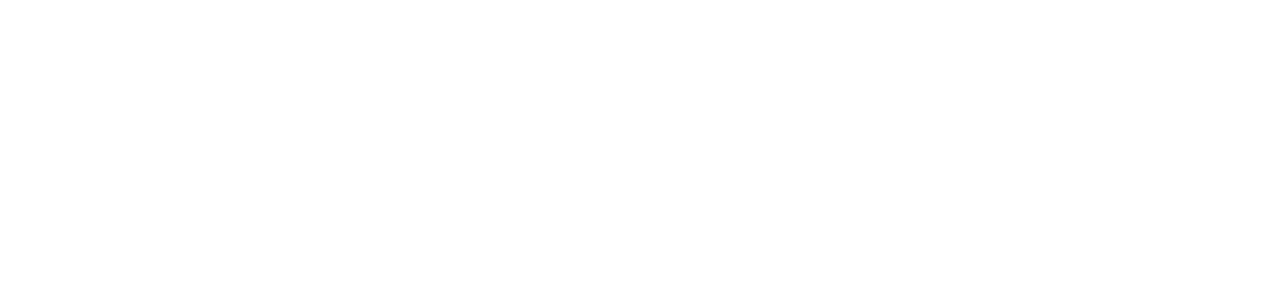
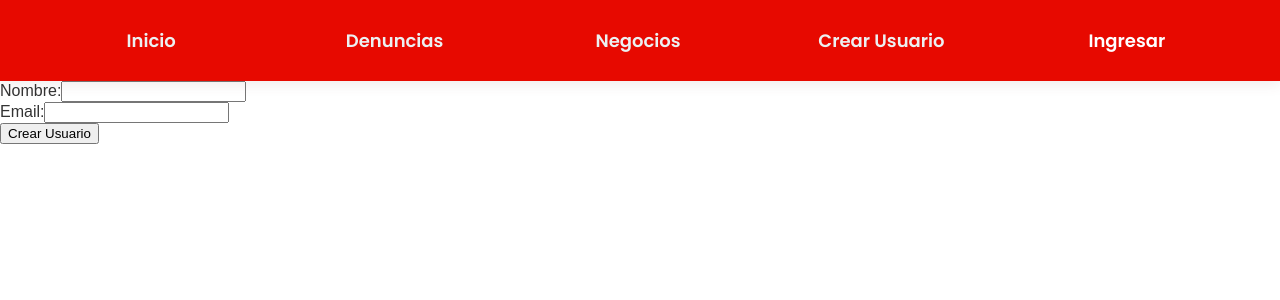
Before and after one commit to FabianSSJ/APP-LOJA-PRINCIPAL, a React (Create React App) app: page /crear-usuario in a window 1280 px wide. Before the commit this address had no page. Shown: the top 300 px of the page. Built offline with nearby package versions, Linux system fonts and the light colour scheme.

Commit message:
BIG UPDATE

```diff
--- a/database/connect.js
+++ b/database/connect.js
@@ -1,6 +1,6 @@
 const { Sequelize } = require("sequelize");
 
-const sequelize = new Sequelize("app-loja", "root", "", {
+const sequelize = new Sequelize("PROYECTOGRUPAL", "root", "", {
     host: "localhost",
     dialect: "mysql",
     logging: false,
@@ -9,7 +9,7 @@ const sequelize = new Sequelize("app-loja", "root", "", {
 (async () => {
     try {
         await sequelize.authenticate();
-        console.log("Conexión a la base de datos exitosa.");
+        console.log("Se Conecto a la base de datos");
     } catch (error) {
         console.error("Error al conectar con la base de datos:", error);
     }
--- a/package.json
+++ b/package.json
@@ -3,11 +3,15 @@
   "version": "0.1.0",
   "private": true,
   "dependencies": {
+    "body-parser": "^1.20.3",
     "cra-template": "1.2.0",
+    "express": "^4.21.2",
+    "mysql2": "^3.12.0",
     "react": "^19.0.0",
     "react-dom": "^19.0.0",
     "react-router-dom": "^7.0.2",
     "react-scripts": "5.0.1",
+    "sequelize": "^6.37.5",
     "web-vitals": "^2.1.4"
   },
   "scripts": {
--- a/src/App.js
+++ b/src/App.js
@@ -1,44 +1,19 @@
 import React from 'react';
-import './App.css'; // Asegúrate de crear este archivo para los estilos
-import { useNavigate } from 'react-router-dom';
+import './App.css';
+import AppRouter from './routes/router';
+import BarraDeNavegacion from './pages/BarraDeNavegacion';
+import { useLocation } from 'react-router-dom';
 
 function App() {
-  const navigate = useNavigate();
+  const location = useLocation();
 
-  const handleNextClick = () => {
-    navigate('/inicio');
-  };
+  // Ocultar la barra de navegación en la página de bienvenida
+  const hideNavbarRoutes = ['/']; // Agrega más rutas si necesitas ocultarla en otras páginas
 
   return (
-    <div className="container">
-      <div className="image-section">
-        <img
-          src="/images/fondo.jpg"
-          alt="Puerta de la Ciudad"
-          className="background-image"
-        />
-
-      </div>
-      <div className="text-section">
-        <h1>¡Bienvenido/a!</h1>
-        <p>
-          En nuestra plataforma te vamos a brindar la oportunidad de hacer la diferencia en tu comunidad.
-          Si eres residente de la ciudad de Loja, aquí podrás denunciar problemas y compartir información sobre tu barrio.
-        </p>
-        <p>
-          ¿Hay un bache en la calle de tu barrio y necesita ser arreglado de forma urgente?
-          ¿Un poste de luz dejo de funcionar? ¿Algún problema en cuanto a seguridad?
-        </p>
-        <p>
-          Este es el lugar para que puedas hacerlo conocer.
-        </p>
-        <p>
-          Únete a nosotros para mejorar nuestra comunidad. Denuncia y construye el buen vivir en tu barrio.
-        </p>
-        <button className="next-button" onClick={handleNextClick}>
-          Siguiente
-        </button>
-      </div>
+    <div>
+      {!hideNavbarRoutes.includes(location.pathname) && <BarraDeNavegacion />}
+      <AppRouter />
     </div>
   );
 }
--- a/src/index.js
+++ b/src/index.js
@@ -1,29 +1,12 @@
 import React from 'react';
 import ReactDOM from 'react-dom/client';
 import './index.css';
-import reportWebVitals from './reportWebVitals';
-import './App.css';
+import App from './App';
 import { BrowserRouter } from 'react-router-dom';
-import AppRoutes from './routes/router';
 
 const root = ReactDOM.createRoot(document.getElementById('root'));
 root.render(
-  <React.StrictMode>
-    <AppRoutes />
-  </React.StrictMode>
+  <BrowserRouter>
+    <App />
+  </BrowserRouter>
 );
-
-// If you want to start measuring performance in your app, pass a function
-// to log results (for example: reportWebVitals(console.log))
-// or send to an analytics endpoint. Learn more: https://bit.ly/CRA-vitals
-reportWebVitals();
-ReactDOM.render(
-  <BrowserRouter>
-    <AppRoutes />
-  </BrowserRouter>,
-  document.getElementById('root')
-);
-
-root.render(
-  <AppRoutes />
-);
--- a/src/Content/pages/BarraDeNavegacion.js
+++ b/src/pages/BarraDeNavegacion.js
@@ -1,5 +1,6 @@
 import React, { useState, useEffect, useRef } from 'react';
-import './BarraDeNavegacion.css'; // Importar los estilos
+import { Link } from 'react-router-dom';
+import './BarraDeNavegacion.css';
 
 function BarraDeNavegacion() {
   const [isLoggedIn, setIsLoggedIn] = useState(false);
@@ -44,6 +45,8 @@ function BarraDeNavegacion() {
         <span className="navbar-divider" />
         <a href="#negocios" className="navbar-item">Negocios</a>
         <span className="navbar-divider" />
+        <Link to="/crear-usuario" className="navbar-item">Crear Usuario</Link>
+        <span className="navbar-divider" />
         <button onClick={toggleLoginForm} className="navbar-item">
           {isLoggedIn ? 'Cerrar sesión' : 'Ingresar'}
         </button>
--- /dev/null
+++ b/src/pages/Bienvenida.js
@@ -0,0 +1,45 @@
+import React from 'react';
+import { useNavigate } from 'react-router-dom';
+import '../App.css'; // Asegúrate de tener los estilos correctos
+
+const Bienvenida = () => {
+  const navigate = useNavigate();
+
+  const handleNextClick = () => {
+    navigate('/inicio');
+  };
+
+  return (
+    <div className="container">
+      <div className="image-section">
+        <img
+          src="/images/fondo.jpg"
+          alt="Puerta de la Ciudad"
+          className="background-image"
+        />
+      </div>
+      <div className="text-section">
+        <h1>¡Bienvenido/a!</h1>
+        <p>
+          En nuestra plataforma te vamos a brindar la oportunidad de hacer la diferencia en tu comunidad.
+          Si eres residente de la ciudad de Loja, aquí podrás denunciar problemas y compartir información sobre tu barrio.
+        </p>
+        <p>
+          ¿Hay un bache en la calle de tu barrio y necesita ser arreglado de forma urgente?
+          ¿Un poste de luz dejó de funcionar? ¿Algún problema en cuanto a seguridad?
+        </p>
+        <p>
+          Este es el lugar para que puedas hacerlo conocer.
+        </p>
+        <p>
+          Únete a nosotros para mejorar nuestra comunidad. Denuncia y construye el buen vivir en tu barrio.
+        </p>
+        <button className="next-button" onClick={handleNextClick}>
+          Siguiente
+        </button>
+      </div>
+    </div>
+  );
+};
+
+export default Bienvenida;
--- /dev/null
+++ b/src/pages/crearusuario.js
@@ -0,0 +1,60 @@
+import React, { useState } from "react";
+
+const crearusuario = () => {
+    const [nombre, setNombre] = useState("");
+    const [email, setEmail] = useState("");
+
+    const handleSubmit = async (e) => {
+        e.preventDefault();
+        const nuevoUsuario = { nombre, email };
+
+        try {
+            const response = await fetch("http://localhost:5000/api/usuarios", {
+                method: "POST",
+                headers: {
+                    "Content-Type": "application/json",
+                },
+                body: JSON.stringify(nuevoUsuario),
+            });
+
+            if (response.ok) {
+                alert("Usuario creado exitosamente");
+                setNombre("");
+                setEmail("");
+            } else {
+                alert("Error al crear el usuario");
+            }
+        } catch (error) {
+            console.error("Error al conectar con el servidor:", error);
+        }
+    };
+
+    return (
+        <div>
+            <h2>Crear Usuario</h2>
+            <form onSubmit={handleSubmit}>
+                <div>
+                    <label>Nombre:</label>
+                    <input
+                        type="text"
+                        value={nombre}
+                        onChange={(e) => setNombre(e.target.value)}
+                        required
+                    />
+                </div>
+                <div>
+                    <label>Email:</label>
+                    <input
+                        type="email"
+                        value={email}
+                        onChange={(e) => setEmail(e.target.value)}
+                        required
+                    />
+                </div>
+                <button type="submit">Crear Usuario</button>
+            </form>
+        </div>
+    );
+};
+
+export default crearusuario;
--- a/src/routes/router.js
+++ b/src/routes/router.js
@@ -1,17 +1,17 @@
-import React from 'react';
-import { BrowserRouter as Router, Routes, Route } from 'react-router-dom';
-import App from '../App';
-import PaginaInicio from '../Content/pages/paginainicio';
+import React from "react";
+import { Routes, Route } from "react-router-dom";
+import CrearUsuario from "../pages/crearusuario";
+import PaginaInicio from "../pages/PaginaInicio";
+import Bienvenida from "../pages/Bienvenida"; // Nuevo componente para la página de bienvenida
 
-function AppRoutes() {
+const AppRouter = () => {
   return (
-    <Router>
-      <Routes>
-        <Route path="/" element={<App />} />
-        <Route path="/inicio" element={<PaginaInicio />} />
-      </Routes>
-    </Router>
+    <Routes>
+      <Route path="/" element={<Bienvenida />} />
+      <Route path="/inicio" element={<PaginaInicio />} />
+      <Route path="/crear-usuario" element={<CrearUsuario />} />
+    </Routes>
   );
-}
+};
 
-export default AppRoutes;
+export default AppRouter;
```
Also changed, not shown: server.js (added, +19 -0 lines), src/pages/BarraDeNavegacion.css (renamed from src/Content/pages/BarraDeNavegacion.css), src/pages/PaginaInicio.css (added), src/pages/PaginaInicio.js (renamed from src/Content/pages/paginainicio.js), 1 other file (tests, documents, lock files or other folders).
